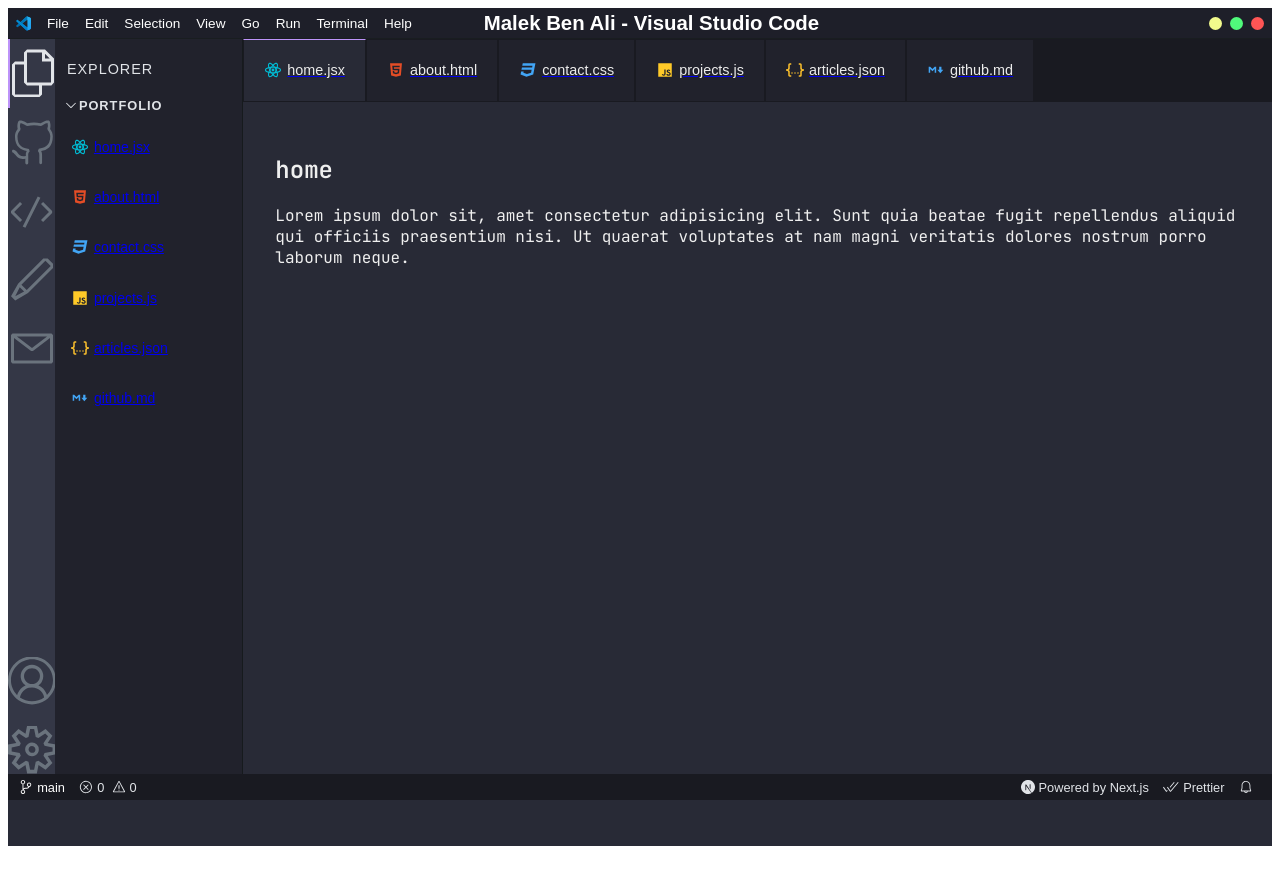
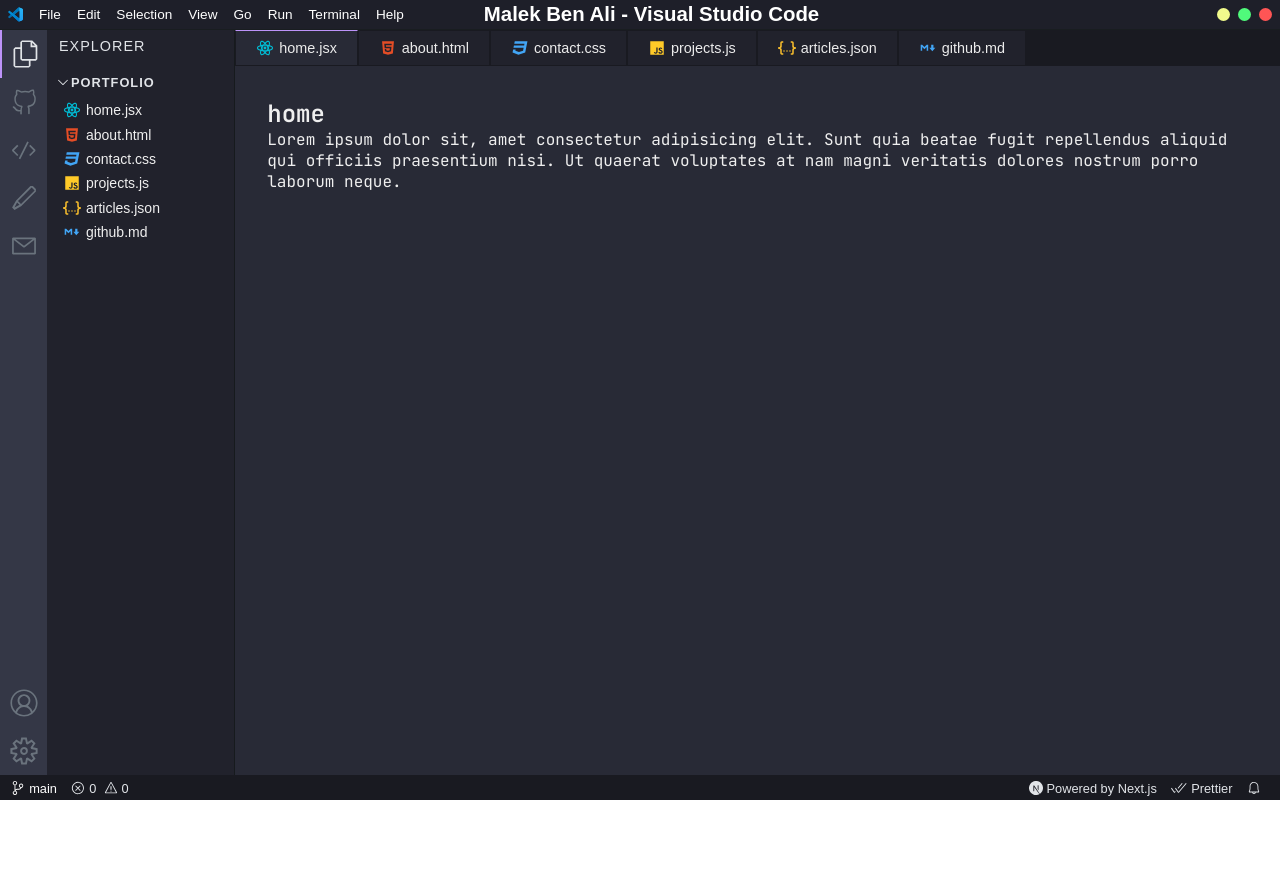
Before and after one commit to malekbena/malek_code, a Next.js app in the folder client/: page / in a window 1280 px wide. After the commit the page ends 800 px from the top, so only its background shows below. Built offline with nearby package versions, Linux system fonts and the light colour scheme.

Commit message:
TailwindCSS remove bug fix

```diff
--- a/client/src/components/Explorer.js
+++ b/client/src/components/Explorer.js
@@ -64,7 +64,7 @@ const Explorer = () => {
                     style={portfolioOpen ? { display: 'block' } : { display: 'none' }}
                 >
                     {explorerItems.map((item) => (
-                        <Link href={item.path} key={item.name}>
+                        <Link href={item.path} key={item.name} className="link">
                             <div className={styles.file}>
                                 <Image
                                     src={`/${item.icon}`}
--- a/client/src/components/Tab.js
+++ b/client/src/components/Tab.js
@@ -7,7 +7,7 @@ import { usePathname } from 'next/navigation';
 const Tab = ({ icon, filename, path }) => {
     const pathname = usePathname();
     return (
-        <Link href={path}>
+        <Link href={path} className="link">
             <div
                 className={`${styles.tab} ${pathname === path && styles.active}`}
 
--- a/client/src/styles/Explorer.module.css
+++ b/client/src/styles/Explorer.module.css
@@ -60,6 +60,7 @@
     transition: transform 0.2s;
 }
 
+
 @media screen and (min-width: 2000px) {
     .explorer {
         width: 10vw;
--- a/client/src/styles/globals.css
+++ b/client/src/styles/globals.css
@@ -21,7 +21,6 @@
   --scrollbar-track-bg: #282a36;
   --scrollbar-thumb-bg: #454647;
   --article-bg: #21222c;
-
 }
 
 @media (prefers-color-scheme: dark) {
@@ -50,3 +49,15 @@
     --article-bg: #21222c;
   }
 }
+
+*,
+*::before,
+*::after {
+  margin: 0;
+  padding: 0;
+  box-sizing: border-box;
+}
+.link{
+  color: var(--text-color);
+  text-decoration: none;
+}
```
